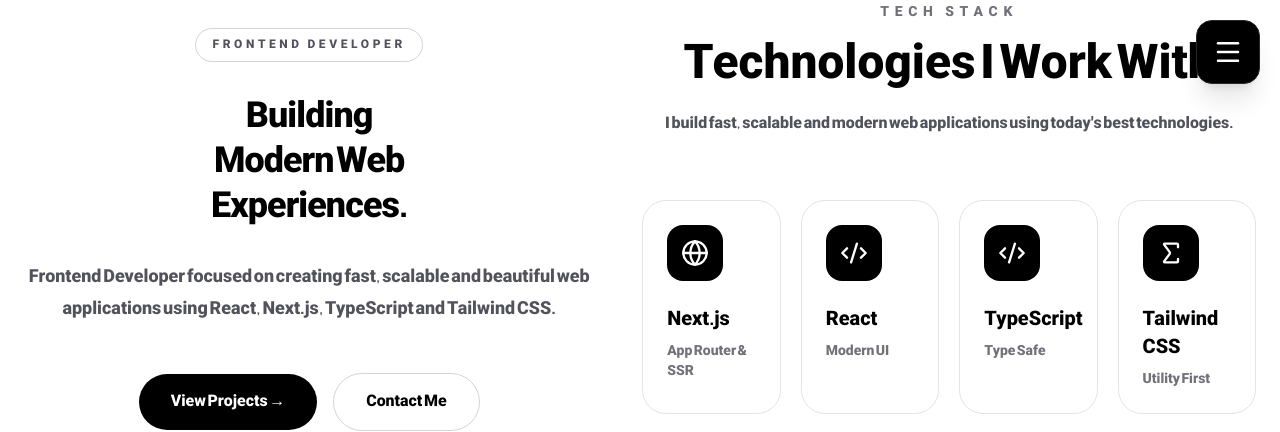
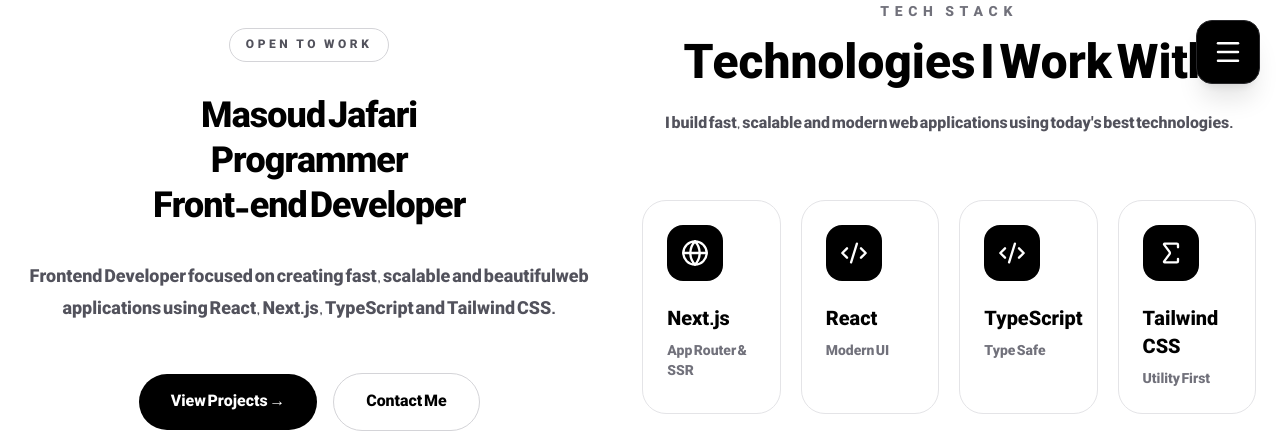
Before and after one commit to Masoud2025/Devfolio, a Next.js app: page / in a window 1280 px wide. Shown: the top 432 px of the page. Built offline with nearby package versions, Linux system fonts and the light colour scheme; grey boxes are pictures that could not be loaded.

Commit message:
feat: fully localize Hero component for Persian and English

```diff
--- a/app/components/sections/Hero.tsx
+++ b/app/components/sections/Hero.tsx
@@ -1,9 +1,10 @@
-'use client'
-import {useLanguage} from "../../context/LanguageContext";
+"use client";
+import { useLanguage } from "../../context/LanguageContext";
 export default function Hero() {
+  const { locale, setLocale } = useLanguage();
   const { t } = useLanguage();
 
-<h1>{t.hero.title}</h1>
+  <h1>{t.hero.title}</h1>;
   return (
     <section className="flex min-h-screen items-center justify-center px-6">
       <div className="mx-auto max-w-5xl text-center">
@@ -15,17 +16,16 @@
 
         {/* Title */}
         <h1 className="mt-8 text-5xl font-black leading-tight tracking-tight text-black sm:text-6xl lg:text-4xl">
-          Building
+          {t.hero.head1}
           <br />
-          Modern Web
+          {t.hero.head2}
           <br />
-          Experiences.
+          {t.hero.head3}
         </h1>
 
         {/* Description */}
         <p className="mx-auto mt-8 max-w-2xl text-lg leading-8 text-zinc-600">
-          Frontend Developer focused on creating fast, scalable and beautiful
-          web applications using React, Next.js, TypeScript and Tailwind CSS.
+          {t.hero.Description}
         </p>
 
         {/* CTA */}
@@ -34,14 +34,14 @@
             href="#projects"
             className="rounded-full bg-black px-8 py-4 font-semibold text-white transition hover:scale-105 hover:bg-zinc-900"
           >
-            View Projects →
+            {t.hero.Projects}
           </a>
 
           <a
             href="#contact"
             className="rounded-full border border-zinc-300 px-8 py-4 font-semibold text-black transition hover:border-black"
           >
-            Contact Me
+            {t.hero.Contact}
           </a>
         </div>
         <video
@@ -57,17 +57,19 @@
         <div className="mt-20 flex flex-wrap items-center justify-center gap-12 border-t border-zinc-200 pt-10">
           <div>
             <h3 className="text-3xl font-bold text-black">10+</h3>
-            <p className="mt-1 text-sm text-zinc-500">Projects</p>
+            <p className="mt-1 text-sm text-zinc-500">
+              {t.hero.ProjectsLength}
+            </p>
           </div>
 
           <div>
             <h3 className="text-3xl font-bold text-black">4+</h3>
-            <p className="mt-1 text-sm text-zinc-500">Technologies</p>
+            <p className="mt-1 text-sm text-zinc-500">{t.hero.Technologies}</p>
           </div>
 
           <div>
             <h3 className="text-3xl font-bold text-black">100%</h3>
-            <p className="mt-1 text-sm text-zinc-500">Responsive</p>
+            <p className="mt-1 text-sm text-zinc-500">{t.hero.Responsive}</p>
           </div>
         </div>
       </div>
--- a/app/messages/en.ts
+++ b/app/messages/en.ts
@@ -14,7 +14,16 @@
   },
 
   hero: {
-    title: "Frontend Developer",
+    title: "Open to Work",
     subtitle: "Building fast, clean and modern web experiences.",
+    head1 : "Masoud Jafari",
+    head2:"Programmer",
+    head3:"Front-end Developer",
+    Description:"Frontend  Developer focused on creating fast, scalable and beautifulweb applications using React, Next.js, TypeScript and Tailwind CSS.",
+    Projects:"View Projects →",
+    Contact : "Contact Me",
+    ProjectsLength:"Projects",
+    Technologies:"Technologies",
+    Responsive:"Responsive"
   },
 };
--- a/app/messages/fa.ts
+++ b/app/messages/fa.ts
@@ -14,7 +14,17 @@
   },
 
   hero: {
-    title: "توسعه‌دهنده فرانت‌اند",
+    title:  "در جست و جوی کار",
     subtitle: "ساخت وب‌سایت‌های سریع، مدرن و تمیز.",
+     head1 : "مسعود جعفری",
+    head2:"برنامه نویس",
+    head3:"توسعه دهنده فرانت اند",
+    Description:" توسعه‌دهنده فرانت‌اند که در ساخت وب‌اپلیکیشن‌های مدرن، سریع، مقیاس‌پذیر و با طراحی چشم‌نواز، با بهره‌گیری از React، Next.js، TypeScript و Tailwind CSS تخصص دارد.",
+    Projects:"مشاهده پروژه ها",
+    Contact:"تماس با من ",
+    ProjectsLength:"پروژه ها",
+    Technologies:"تکنولوژی ها",
+    Responsive:"مناسب تمامی دستگاه ها (رسپانسیو)"
+
   },
 };
```
